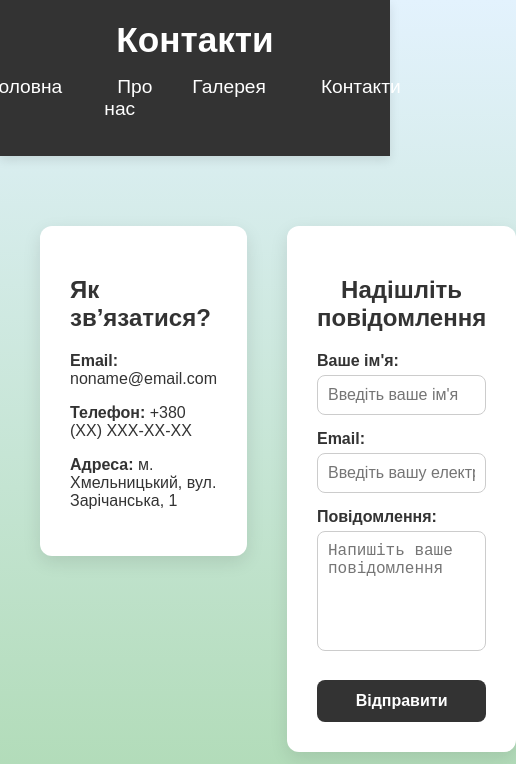
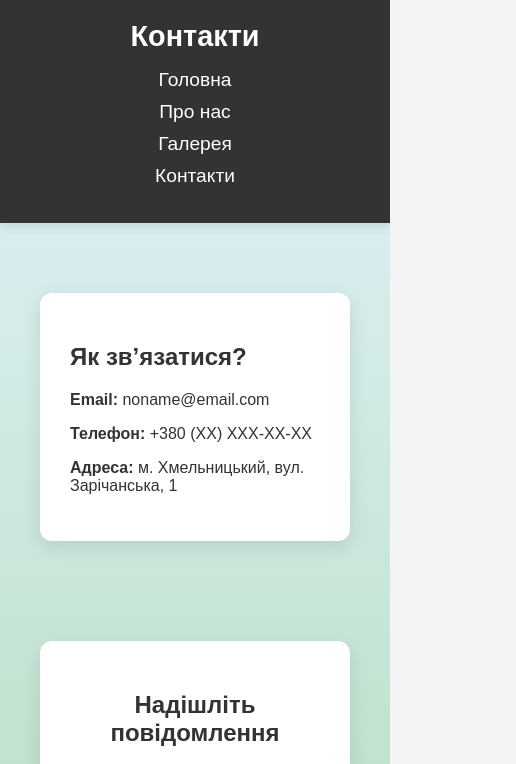
Before and after one commit to EniWay6/Gallery, a plain HTML site: page contact.html in a window 390 px wide. Shown: the top 764 px of the page, 516 px wide, since content can reach past the window. Drawn offline with Linux system fonts and the light colour scheme.

Commit message:
add mobile adaptation

```diff
--- a/contact.html
+++ b/contact.html
@@ -1,6 +1,7 @@
 <!DOCTYPE html>
 <head>
     <title>Контакти</title>
+    <meta name="viewport" content="width=device-width, initial-scale=1.0">
     <link rel="stylesheet" href="styles.css">
     <link rel="stylesheet" href="https://cdnjs.cloudflare.com/ajax/libs/font-awesome/6.5.0/css/all.min.css">
 
--- a/styles.css
+++ b/styles.css
@@ -1,5 +1,5 @@
 body {
-    font-family: 'Roboto', sans-serif;
+    font-family: 'Roboto';
     margin: 0;
     padding: 0;
     background: linear-gradient(180deg, #e3f2fd, #a5d6a7);
@@ -182,8 +182,8 @@ section {
 }
 
 .intro img {
-    width: 100%;
-    height: 100%;
+    width: 70%;
+    height: 80%;
     object-fit: cover;
     object-position: center;
     border-radius: 15px;
@@ -225,3 +225,30 @@ footer .social-links a {
 footer .social-links a:hover {
     color: #a5d6a7;
 }
+
+@media (max-width: 768px) {
+    header h1 {
+      font-size: 1.8rem;
+    }
+
+    nav ul {
+      flex-direction: column;
+      gap: 10px;
+    }
+
+    .card-container {
+      flex-direction: column;
+    }
+
+    .card {
+      width: 100%;
+    }
+
+    .contact-container {
+      flex-direction: column;
+    }
+
+    .button {
+      width: 100%;
+    }
+  }
```
Also changed, not shown: about.html (+1 -0 lines), gallery.html (+1 -0 lines), index.html (+1 -0 lines).
